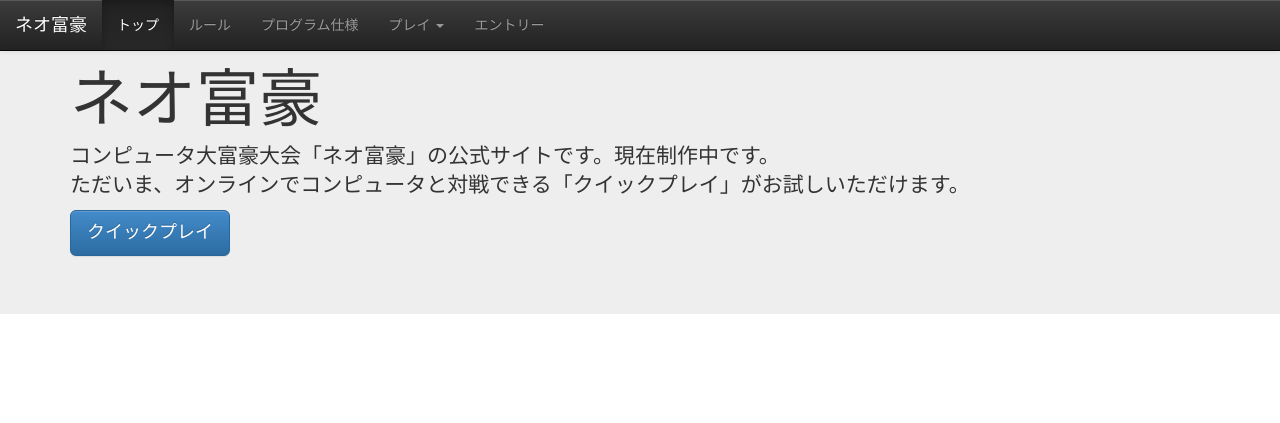
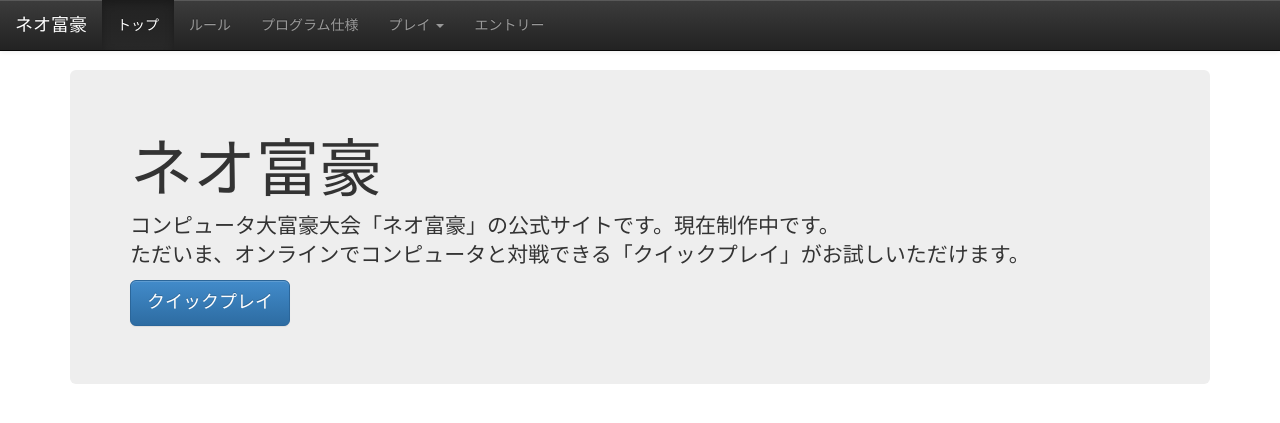
Before and after one commit to neogenia-jp/neof5, an ASP.NET MVC app: page / in a window 1280 px wide. Shown: the top 423 px of the page. Run offline with ASP.NET Core 8 and stand-ins for ASP.NET MVC 5, Linux system fonts and the light colour scheme; the project's own start-up code is not run, and a stand-in starts its controllers and pages; some libraries are stand-ins or nearby versions.

Commit message:
スタイル修正

```diff
--- a/Daifugo/WebDaifugo/Content/Site.css
+++ b/Daifugo/WebDaifugo/Content/Site.css
@@ -1,3 +1,4 @@
 body {
     margin:0;
+	padding-top: 70px;
 }
--- a/Daifugo/WebDaifugo/Views/Entry/Index.cshtml
+++ b/Daifugo/WebDaifugo/Views/Entry/Index.cshtml
@@ -1,11 +1,13 @@
 @{
-    ViewBag.Title = "エントリー";
+    ViewBag.Title = "エントリーフォーム";
 }
 @Html.Partial("_HeaderNav")
+<div class="container">
 <h2>@ViewBag.Title</h2>
 
 <div class="row">
     <div class="col-sm-10 col-sm-offset-1">
-        ただいま制作中
+        ただいま制作中です。しばらくお待ちください。
     </div>
 </div>
+</div>
--- a/Daifugo/WebDaifugo/Views/Home/Index.cshtml
+++ b/Daifugo/WebDaifugo/Views/Home/Index.cshtml
@@ -2,11 +2,13 @@
     ViewBag.Title = "ネオ富豪";
 }
 @Html.Partial("_HeaderNav")
-<div class="jumbotron">
-  <div class="container">
-    <h1>ネオ富豪</h1>
-    <p>コンピュータ大富豪大会「ネオ富豪」の公式サイトです。現在制作中です。<br />
-		ただいま、オンラインでコンピュータと対戦できる「クイックプレイ」がお試しいただけます。</p>
-    <p><a class="btn btn-primary btn-lg" role="button" href="/waitingroom/quickplay">クイックプレイ</a></p>
-  </div>
+<div class="container">
+    <div class="jumbotron">
+        <h1>ネオ富豪</h1>
+        <p>
+            コンピュータ大富豪大会「ネオ富豪」の公式サイトです。現在制作中です。<br />
+            ただいま、オンラインでコンピュータと対戦できる「クイックプレイ」がお試しいただけます。
+        </p>
+        <p><a class="btn btn-primary btn-lg" role="button" href="/waitingroom/quickplay">クイックプレイ</a></p>
+    </div>
 </div>
--- a/Daifugo/WebDaifugo/Views/WaitingRoom/Index.cshtml
+++ b/Daifugo/WebDaifugo/Views/WaitingRoom/Index.cshtml
@@ -2,11 +2,13 @@
     ViewBag.Title = "待合室";
 }
 @Html.Partial("_HeaderNav")
+<div class="container">
 
 <h2>@ViewBag.Title</h2>
 
 <div class="row">
     <div class="col-sm-10 col-sm-offset-1">
-        ただいま制作中
+        ただいま制作中です。しばらくお待ちください。
     </div>
 </div>
+</div>
```
Also changed, not shown: Daifugo/WebDaifugo/Views/WaitingRoom/QuickPlay.cshtml (+3 -6 lines).
